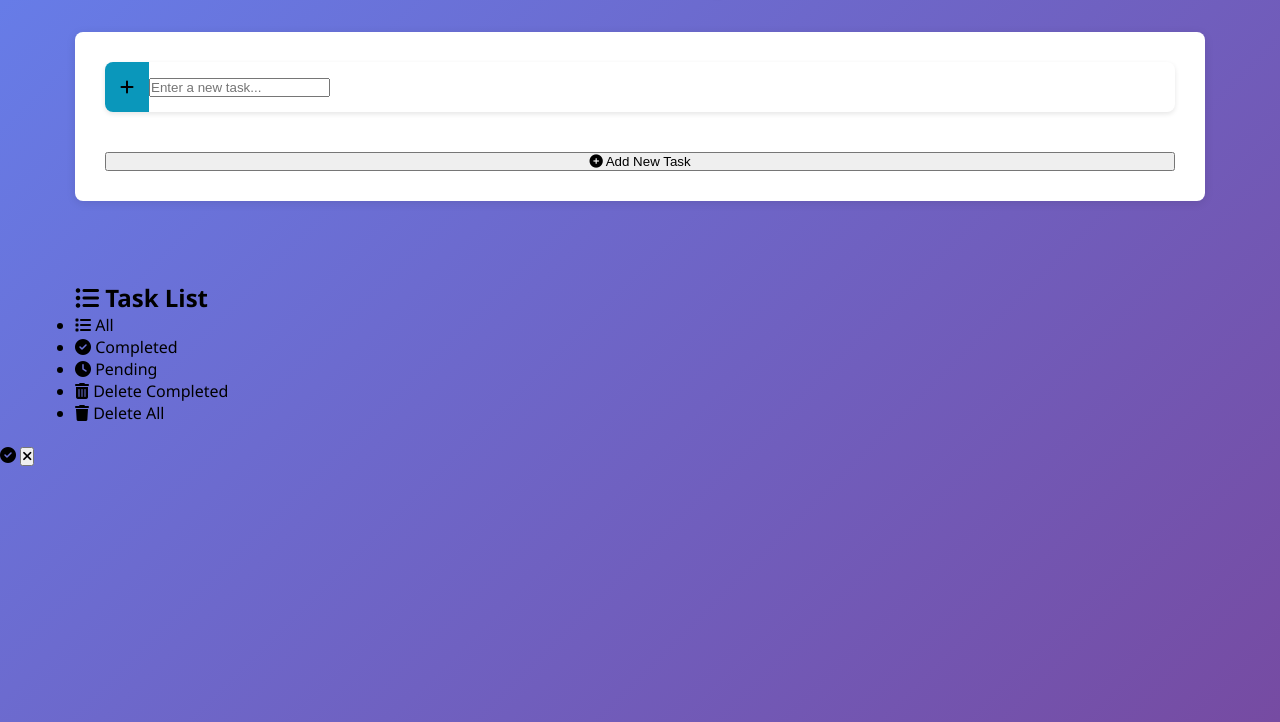
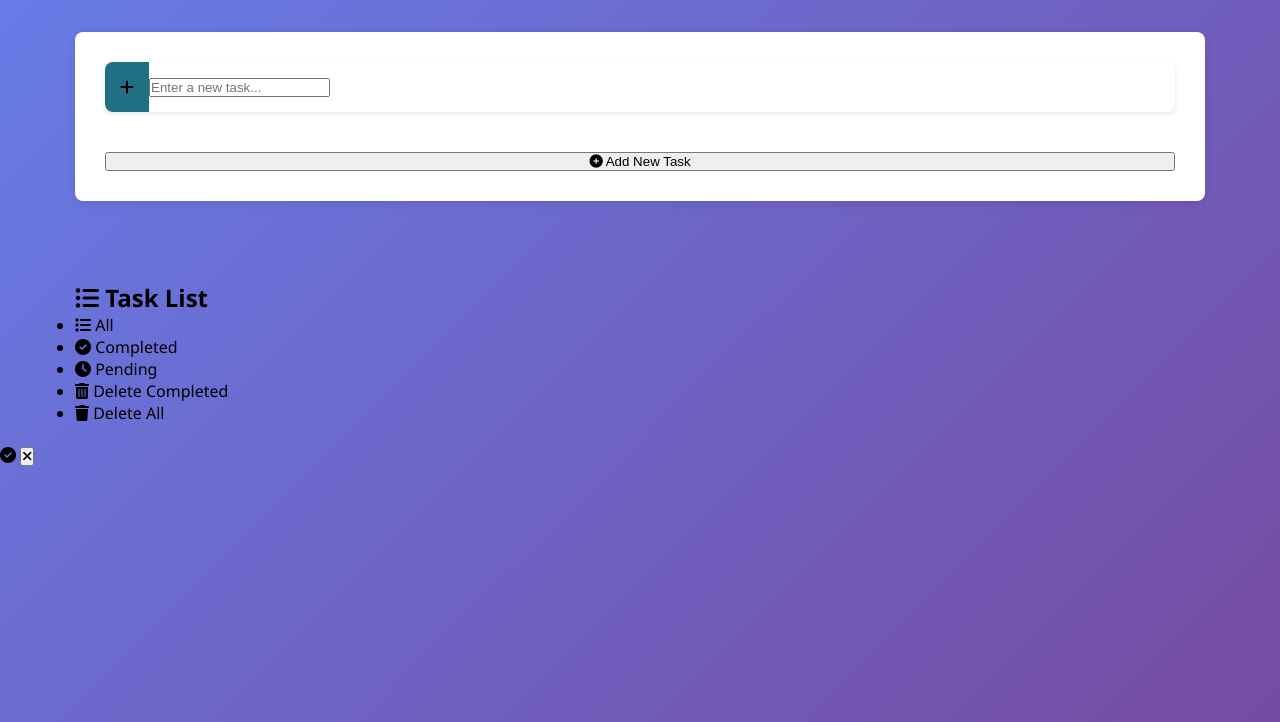
Before and after one commit to mahmoudazeezeh/asal-project-to-do, a plain HTML site: page index.html in a window 1280 px wide. In both pictures the pointer is over the element 127 px from the left and 165 px from the top of the page. Shown: the part 78-800 px from the top of the page. Drawn offline with Linux system fonts and the light colour scheme.

Commit message:
styles to do form

```diff
--- a/css/styles.css
+++ b/css/styles.css
@@ -95,7 +95,9 @@ body {
           align-items: center;
           transition: var(--transition);
 
-
+          &:hover {
+            background: var(--bold-primary-color);
+          }
 
 
         }
```
